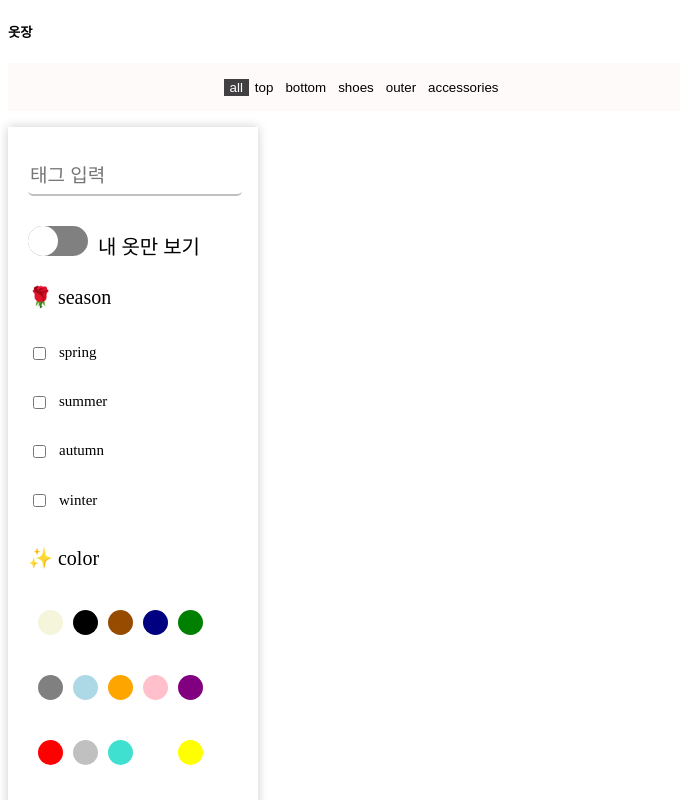
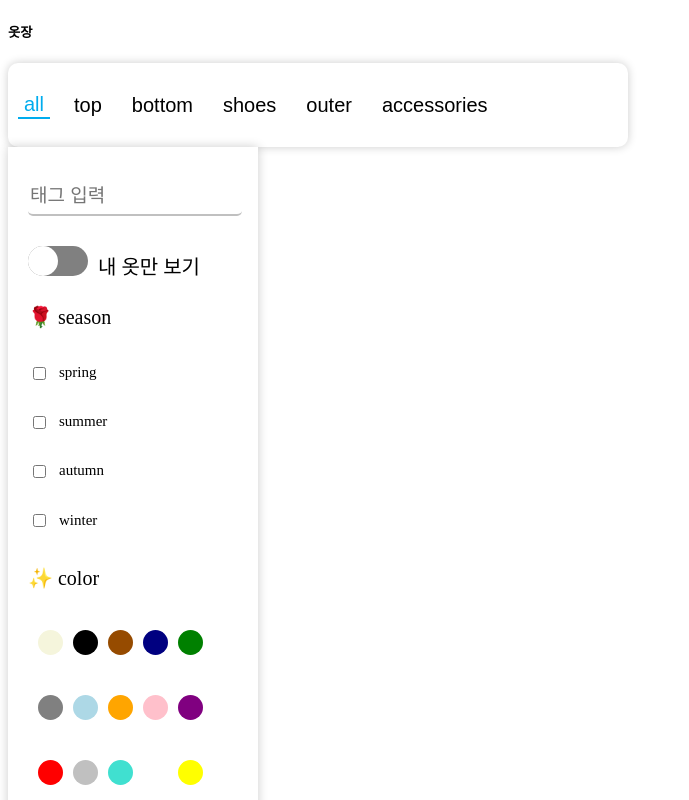
Before and after one commit to yujin-178/G-d-up, a React app in the folder frontend/: page /closet in a window 1280 px wide. Shown: the top 800 px of the page, without its empty margins (0-689 px from the left). Built offline with nearby package versions, Linux system fonts and the light colour scheme.

Commit message:
feat : Categories, Category 컴포넌트 css 추가
옷장 상단 navbar의 category 부분 css 추가

```diff
--- a/frontend/src/components/categories/Categories.jsx
+++ b/frontend/src/components/categories/Categories.jsx
@@ -21,11 +21,15 @@ function Categories({ selectedCategory, handleClick }) {
 
 const ulStayle = css`
   display: flex;
-  justify-content: center;
   align-items: center;
-  background-color: #FFFAFA;
-  height: 3rem;
-  width: 50%;
+  background-color: #fff;
+  height: 4rem;
+  width: 40%;
+  min-width: 600px;
+  border-radius: 10px;
+  padding: 10px;
+  margin: 0;
+  box-shadow: 0px 0px 10px rgba(1, 1, 1, 0.2);
 `;
 
 export default Categories;
--- a/frontend/src/components/category/Category.jsx
+++ b/frontend/src/components/category/Category.jsx
@@ -16,16 +16,18 @@ function Category ({ item, isSelected, handleClick }) {
 
 const liStyle = css`
   list-style-type: none;
+  padding-right: 3%;
 `
 
 const buttonStyle = ({ isSelected }) => css`
   background: none;
   border: none;
   cursor: pointer;
+  font-size: 20px;
   ${isSelected &&
   `
-    background-color: #413F42;
-    color: white;
+    color: #00acee;
+    border-bottom: 2px solid #00acee;
   `}
 `;
 
```
